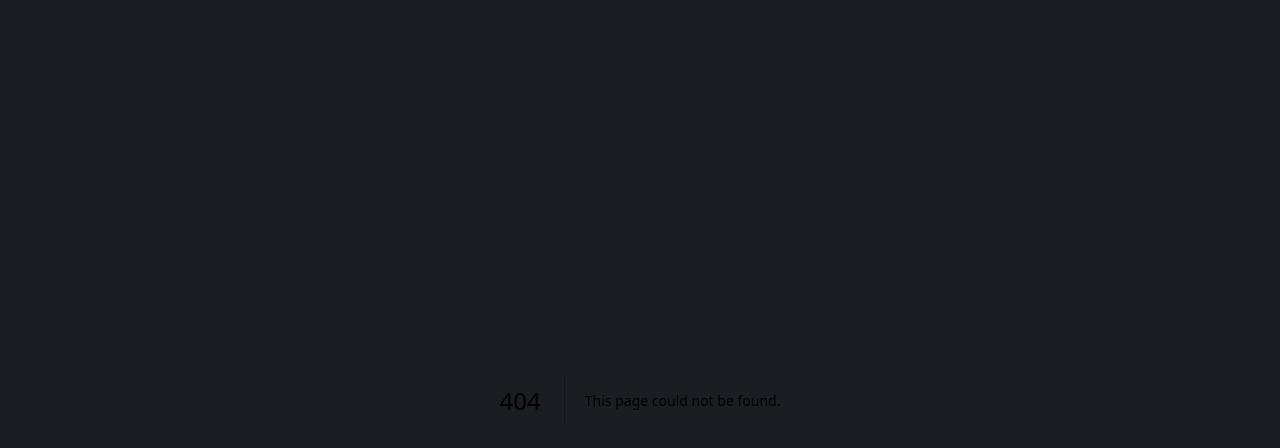
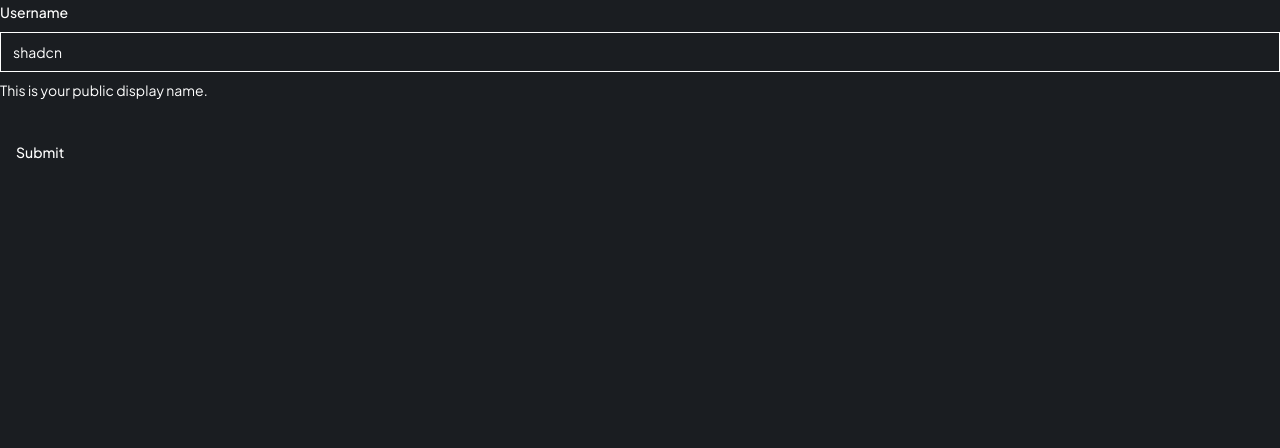
Before and after one commit to peckal33t/peaktrainer, a Next.js app: page /register in a window 1280 px wide. Before the commit this address had no page. Shown: the top 448 px of the page. Built offline with nearby package versions, Linux system fonts and the light colour scheme.

Commit message:
Created a register page and added my ClientForm component for now just so see so it works. It did work!

```diff
--- /dev/null
+++ b/app/register/page.tsx
@@ -0,0 +1,12 @@
+import ClientForm from "@/components/forms/ClientForm";
+import React from "react";
+
+const RegisterPage = () => {
+  return (
+    <div>
+      <ClientForm />
+    </div>
+  );
+};
+
+export default RegisterPage;
```
